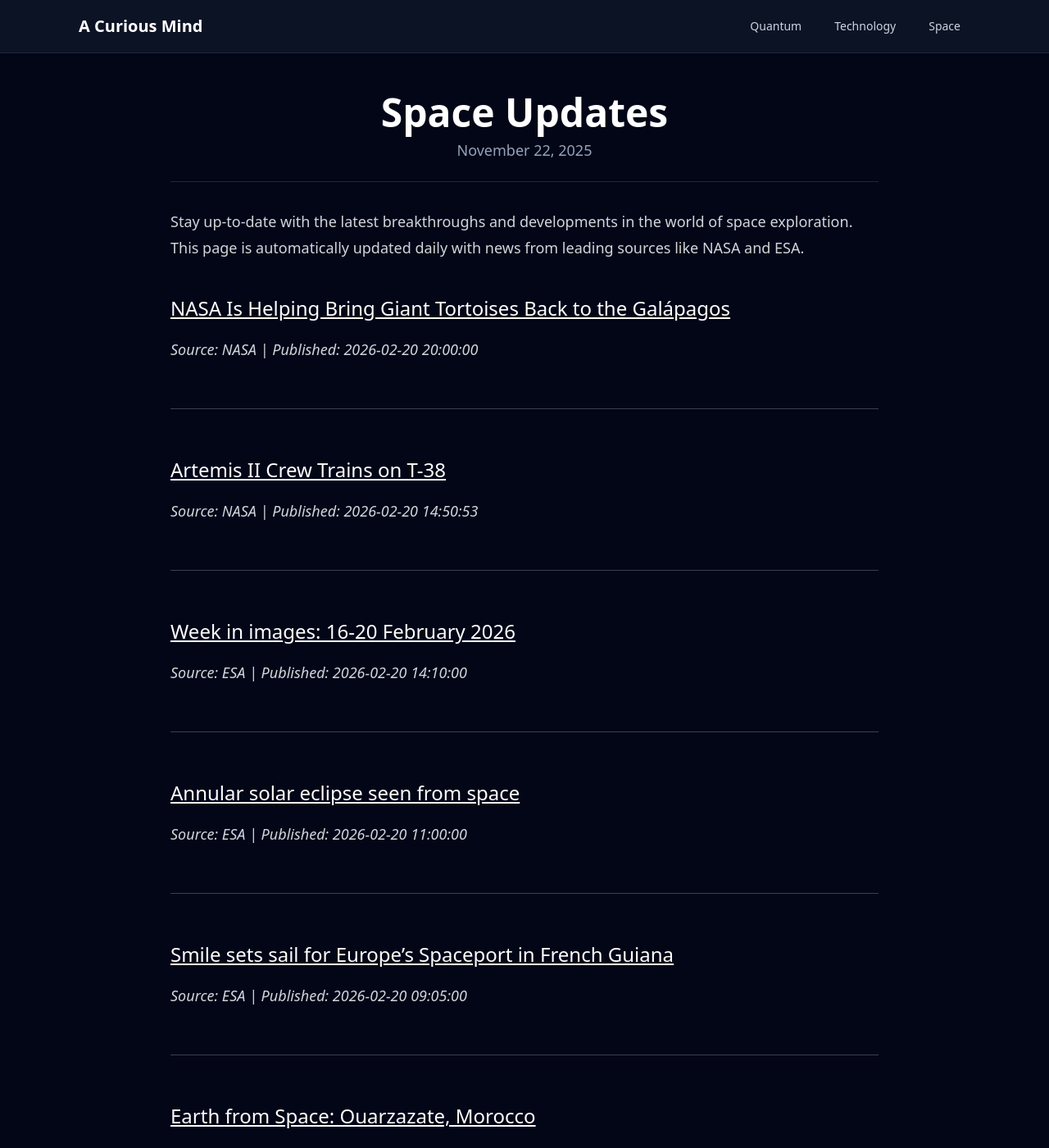
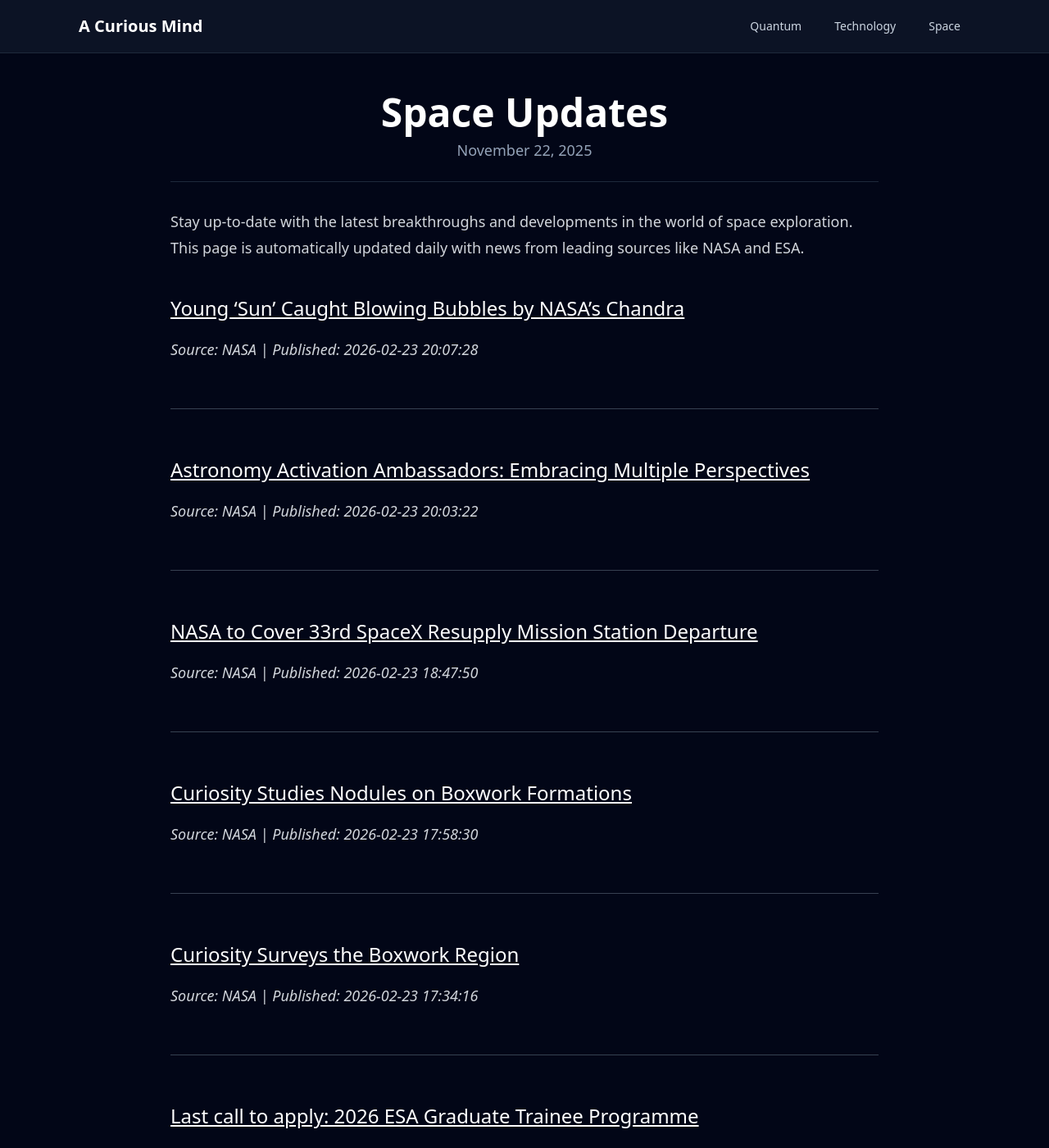
Before and after one commit to onehl7/onehl7.github.io, a Jekyll site: the page built from _posts/2025-11-22-space-updates.md, in a window 1280 px wide and 1400 px high. Shown: the whole window at 82% size. Built offline with Jekyll 4.4.1, drawn with Linux system fonts in a browser that asks for light colours; nearby versions of some CDN libraries; some of the changed text lies outside the part shown.

Commit message:
Update space news data

```diff
--- a/_data/space_news.json
+++ b/_data/space_news.json
@@ -1,15 +1,45 @@
 [
   {
     "source": "NASA",
-    "title": "NASA Is Helping Bring Giant Tortoises Back to the Gal\u00e1pagos",
-    "link": "https://science.nasa.gov/earth/nasa-is-helping-bring-giant-tortoises-back-to-the-galapagos/",
-    "published": "2026-02-20 20:00:00"
+    "title": "Young \u2018Sun\u2019 Caught Blowing Bubbles by NASA\u2019s Chandra",
+    "link": "https://www.nasa.gov/missions/chandra/young-sun-caught-blowing-bubbles-by-nasas-chandra/",
+    "published": "2026-02-23 20:07:28"
   },
   {
     "source": "NASA",
-    "title": "Artemis II Crew Trains on T-38",
-    "link": "https://www.nasa.gov/image-article/artemis-ii-crew-trains-on-t-38/",
-    "published": "2026-02-20 14:50:53"
+    "title": "Astronomy Activation Ambassadors: Embracing Multiple Perspectives",
+    "link": "https://science.nasa.gov/learning-resources/science-activation/astronomy-activation-ambassadors-embracing-multiple-perspectives/",
+    "published": "2026-02-23 20:03:22"
+  },
+  {
+    "source": "NASA",
+    "title": "NASA to Cover 33rd SpaceX Resupply Mission Station Departure",
+    "link": "https://www.nasa.gov/news-release/nasa-to-cover-33rd-spacex-resupply-mission-station-departure/",
+    "published": "2026-02-23 18:47:50"
+  },
+  {
+    "source": "NASA",
+    "title": "Curiosity Studies Nodules on Boxwork Formations",
+    "link": "https://science.nasa.gov/photojournal/curiosity-studies-nodules-on-boxwork-formations/",
+    "published": "2026-02-23 17:58:30"
+  },
+  {
+    "source": "NASA",
+    "title": "Curiosity Surveys the Boxwork Region",
+    "link": "https://science.nasa.gov/photojournal/curiosity-surveys-the-boxwork-region/",
+    "published": "2026-02-23 17:34:16"
+  },
+  {
+    "source": "ESA",
+    "title": "Last call to apply: 2026 ESA Graduate Trainee Programme",
+    "link": "https://www.esa.int/About_Us/Careers_at_ESA/Last_call_to_apply_2026_ESA_Graduate_Trainee_Programme",
+    "published": "2026-02-23 10:00:00"
+  },
+  {
+    "source": "ESA",
+    "title": "Meet ESA Astronaut Sophie Adenot",
+    "link": "https://www.esa.int/ESA_Multimedia/Videos/2026/02/Meet_ESA_Astronaut_Sophie_Adenot",
+    "published": "2026-02-23 10:00:00"
   },
   {
     "source": "ESA",
@@ -25,36 +55,6 @@
   },
   {
     "source": "ESA",
-    "title": "Smile sets sail for Europe\u2019s Spaceport in French Guiana",
-    "link": "https://www.esa.int/Science_Exploration/Space_Science/Smile/Smile_sets_sail_for_Europe_s_Spaceport_in_French_Guiana",
-    "published": "2026-02-20 09:05:00"
-  },
-  {
-    "source": "ESA",
-    "title": "Earth from Space: Ouarzazate, Morocco",
-    "link": "https://www.esa.int/ESA_Multimedia/Images/2026/02/Earth_from_Space_Ouarzazate_Morocco",
-    "published": "2026-02-20 09:00:00"
-  },
-  {
-    "source": "NASA",
-    "title": "Winds Whip Up Fires and Dust on the Southern Plains",
-    "link": "https://science.nasa.gov/earth/earth-observatory/winds-whip-up-fires-and-dust-on-the-southern-plains/",
-    "published": "2026-02-20 05:01:00"
-  },
-  {
-    "source": "NASA",
-    "title": "NASA Investigates How People Respond to Air Taxi Noise",
-    "link": "https://www.nasa.gov/image-article/nasa-investigates-how-people-respond-to-air-taxi-noise/",
-    "published": "2026-02-19 20:54:07"
-  },
-  {
-    "source": "NASA",
-    "title": "NASA Releases Report on Starliner Crewed Flight Test Investigation",
-    "link": "https://www.nasa.gov/news-release/nasa-releases-report-on-starliner-crewed-flight-test-investigation/",
-    "published": "2026-02-19 19:06:45"
-  },
-  {
-    "source": "ESA",
     "title": "\u03b5psilon",
     "link": "https://www.esa.int/Science_Exploration/Human_and_Robotic_Exploration/epsilon",
     "published": "2026-01-21 12:54:00"
```
